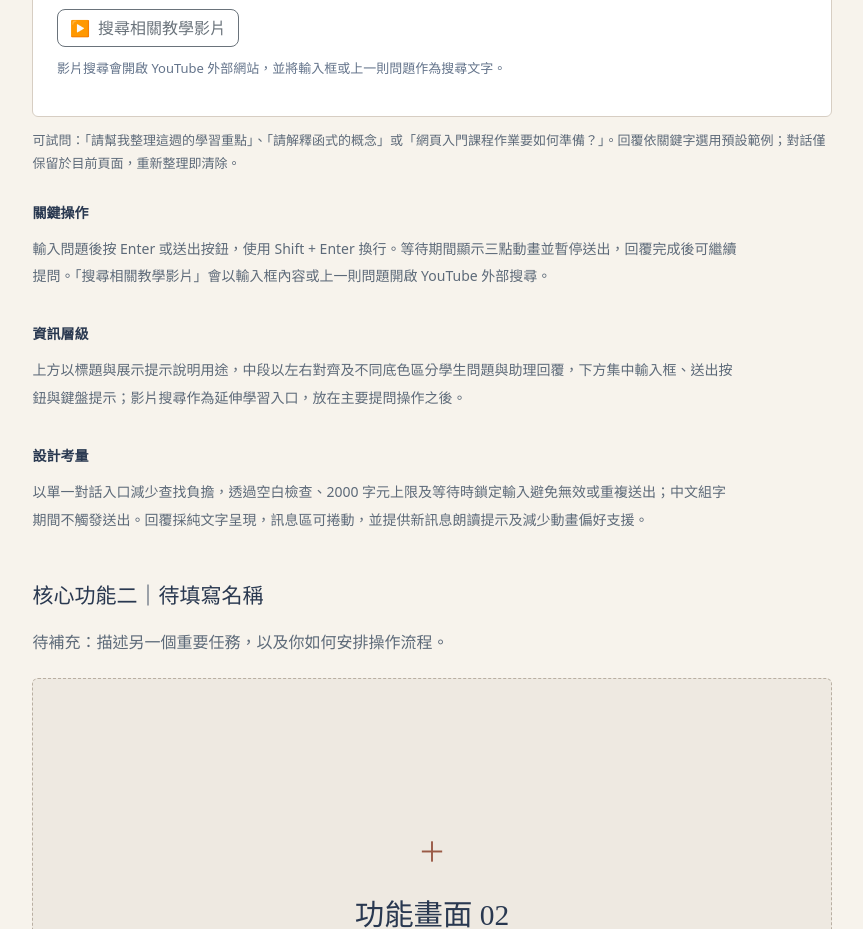
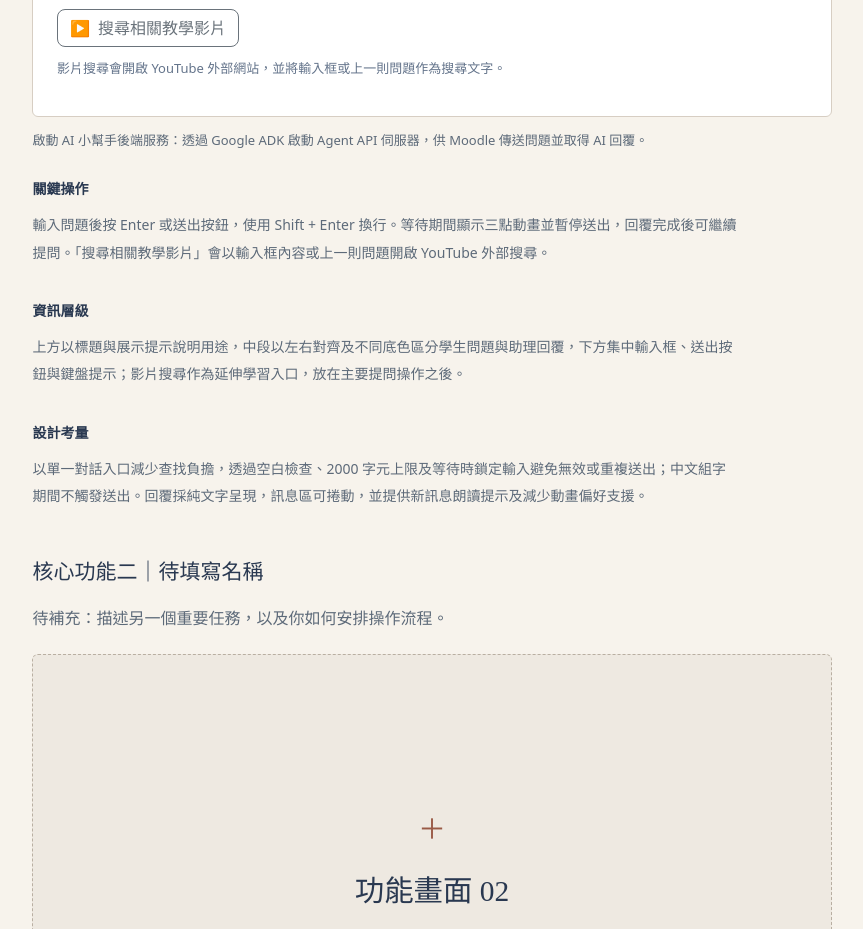
Before and after one commit to pheeb-lang/pheeb.github.io, a plain HTML site: page class-management.html in a window 1280 px wide. Shown: the part 3480-4409 px from the top of the page, without its empty margins (346-1209 px from the left). Drawn offline with Linux system fonts and the light colour scheme.

Commit message:
Update AI assistant backend service caption

```diff
--- a/class-management.html
+++ b/class-management.html
@@ -64,7 +64,7 @@
           <figure class="interactive-demo">
             <div class="demo-toolbar"><span>互動展示 · 虛構課程與模擬回覆</span><a href="portfolio-export/ai-learning-assistant/" target="_blank" rel="noopener">獨立開啟展示 ↗</a></div>
             <iframe class="ai-learning-demo-frame" src="portfolio-export/ai-learning-assistant/" title="AI 學習小幫手互動展示（虛構課程與預設模擬回覆）" loading="lazy" aria-describedby="ai-learning-caption"></iframe>
-            <figcaption id="ai-learning-caption">可試問：「請幫我整理這週的學習重點」、「請解釋函式的概念」或「網頁入門課程作業要如何準備？」。回覆依關鍵字選用預設範例；對話僅保留於目前頁面，重新整理即清除。</figcaption>
+            <figcaption id="ai-learning-caption">啟動 AI 小幫手後端服務：透過 Google ADK 啟動 Agent API 伺服器，供 Moodle 傳送問題並取得 AI 回覆。</figcaption>
           </figure>
           <dl class="summary-list feature-notes">
             <div><dt>關鍵操作</dt><dd>輸入問題後按 Enter 或送出按鈕，使用 Shift + Enter 換行。等待期間顯示三點動畫並暫停送出，回覆完成後可繼續提問。「搜尋相關教學影片」會以輸入框內容或上一則問題開啟 YouTube 外部搜尋。</dd></div>
```
